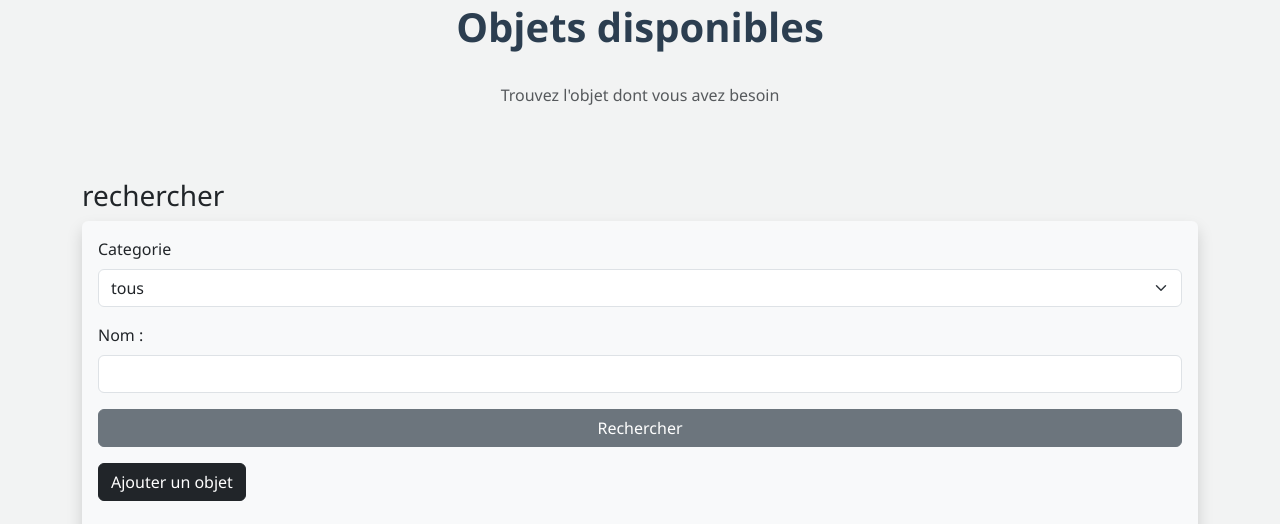
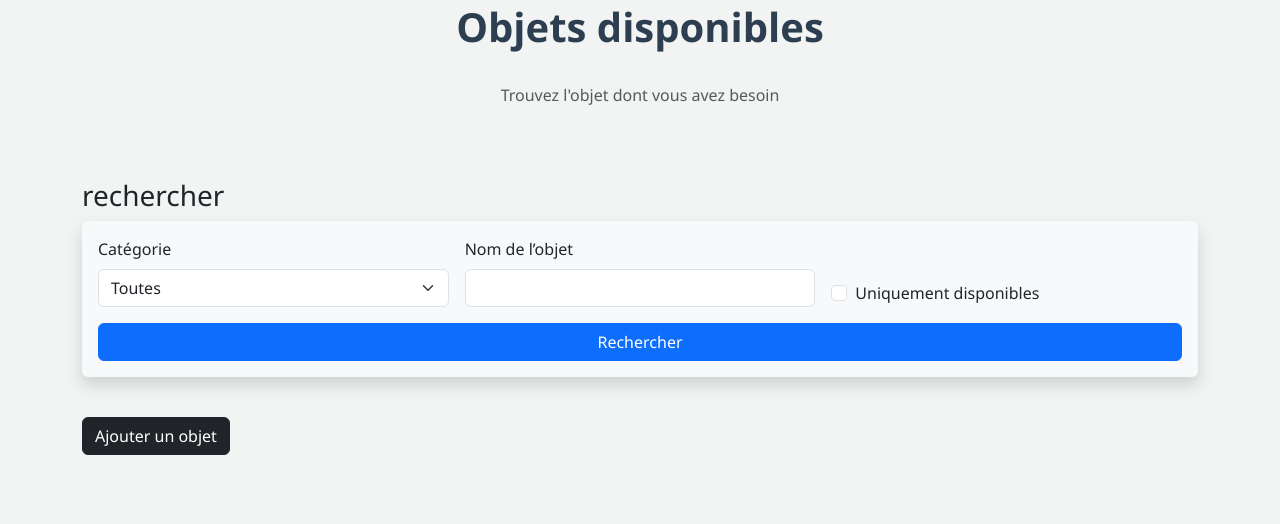
Before and after one commit to Neks95/Projet_final_s2, a PHP site: page /pages/liste.php in a window 1280 px wide. Shown: the part 45-569 px from the top of the page. Run offline with PHP 8.4, Linux system fonts and the light colour scheme; data comes from the database, SQL or seed files in the repository.

Commit message:
v3 partie1 ETU004069

```diff
--- a/inc/fonction.php
+++ b/inc/fonction.php
@@ -51,27 +51,32 @@ function verif($email, $mdp)
 
 }
 
-function afficher0bjet($filtre)
-
+function afficher0bjet($filtre, $nom = '', $dispo = false)
 {
     $objet = [];
-    if ($filtre == 0) {
-        $requete = "SELECT * FROM v_liste_objet";
-        $result = mysqli_query(bdconnect(), $requete);
-        while ($ligne = mysqli_fetch_assoc($result)) {
-            $objet[] = $ligne;
+    $conn = bdconnect();
+    $conditions = "WHERE 1=1";  // base toujours vraie
 
-        }
+    if ($filtre > 0) {
+        $conditions .= " AND id_categorie = " . intval($filtre);
     }
-    else {
-        $requete = "SELECT * FROM v_liste_objet WHERE id_categorie = '%s'";
-        $requete = sprintf($requete,$filtre);
-        $result = mysqli_query(bdconnect(), $requete);
-        while ($ligne = mysqli_fetch_assoc($result)) {
-            $objet[] = $ligne;
 
-        }
+    if (!empty($nom)) {
+        $nom_safe = mysqli_real_escape_string($conn, $nom);
+        $conditions .= " AND nom_objet LIKE '%$nom_safe%'";
     }
+
+    if ($dispo) {
+        $conditions .= " AND date_retour IS NULL";
+    }
+
+    $requete = "SELECT * FROM v_liste_objet $conditions";
+    $result = mysqli_query($conn, $requete);
+
+    while ($ligne = mysqli_fetch_assoc($result)) {
+        $objet[] = $ligne;
+    }
+
     return $objet;
 }
 
@@ -129,4 +134,23 @@ function getEmprunt($id_objet) {
     }
     return $history;
 }
+
+function Emprunter($id_objet, $id_membre, $date_emprunt, $date_retour)
+{
+    $conn = bdconnect();
+    $requete = "INSERT INTO projet_final_emprunt (id_objet, id_membre, date_emprunt, date_retour)
+                VALUES (%d, %d, '%s', '%s')";
+    $requete = sprintf($requete, $id_objet, $id_membre, $date_emprunt, $date_retour);
+    mysqli_query($conn, $requete);
+}
+
+function estDisponible($id_objet)
+{
+    $conn = bdconnect();
+    $requete = "SELECT * FROM projet_final_emprunt WHERE id_objet = %d AND CURDATE() <= date_retour";
+    $requete = sprintf($requete, $id_objet);
+    $result = mysqli_query($conn, $requete);
+    return (mysqli_num_rows($result) == 0); // true si dispo
+}
+
 ?>
--- a/pages/liste.php
+++ b/pages/liste.php
@@ -1,7 +1,10 @@
 <?php
 include("../inc/fonction.php");
 $filtre = isset($_GET['filtre']) ? intval($_GET['filtre']) : 0;
-$resultat = afficher0bjet($filtre);
+$nom = isset($_GET['nom']) ? $_GET['nom'] : '';
+$dispo = isset($_GET['dispo']);
+$resultat = afficher0bjet($filtre, $nom, $dispo);
+
 $cat = getCategorie();
 ?>
 <!DOCTYPE html>
@@ -25,32 +28,34 @@ $cat = getCategorie();
         <br>
         <h3>rechercher</h3>
 
-        <form action="liste.php" method="GET" class="p-3 shadow rounded bg-light">
-            <div class="form-group mb-3">
-                <form action="resultat.php" method="GET" class="p-3 shadow rounded bg-light">
-                    <div class="form-group mb-3">
-                        <label for="departement" class="form-label">Categorie</label>
-                        <select name="departement" id="departement" class="form-select">
-                            <option value="0">tous </option>
+   <form action="liste.php" method="GET" class="p-3 shadow rounded bg-light mb-4">
+    <div class="row g-3">
+        <div class="col-md-4">
+            <label for="filtre" class="form-label">Catégorie</label>
+            <select name="filtre" id="filtre" class="form-select">
+                <option value="0">Toutes</option>
                 <?php foreach ($cat as $c) { ?>
-                        <option value="<?php echo $c['id_categorie'] ?>" <?php echo ($filtre == $c['id_categorie']) ? 'selected' : ''; ?>>
-                        <?php echo $c['nom_categorie'] ?>
+                    <option value="<?= $c['id_categorie'] ?>" <?= ($filtre == $c['id_categorie']) ? 'selected' : '' ?>>
+                        <?= $c['nom_categorie'] ?>
                     </option>
                 <?php } ?>
-
             </select>
         </div>
-
-
-                    <div class="form-group mb-3">
-                        <label for="nom" class="form-label">Nom :</label>
-                        <input type="text" class="form-control" name="nom">
+        <div class="col-md-4">
+            <label for="nom" class="form-label">Nom de l’objet</label>
+            <input type="text" name="nom" id="nom" class="form-control" value="<?= $_GET['nom'] ?? '' ?>">
         </div>
-
-
-                    <button type="submit" class="btn btn-secondary w-100">Rechercher</button>
+        <div class="col-md-4 d-flex align-items-end">
+            <div class="form-check">
+                <input class="form-check-input" type="checkbox" name="dispo" id="dispo" <?= isset($_GET['dispo']) ? 'checked' : '' ?>>
+                <label class="form-check-label" for="dispo">
+                    Uniquement disponibles
+                </label>
+            </div>
+        </div>
+    </div>
+    <button type="submit" class="btn btn-primary mt-3 w-100">Rechercher</button>
 </form>
-
 
 
 
@@ -91,11 +96,11 @@ $cat = getCategorie();
                                 <div class="mt-auto">
                                     <?php if (!empty($res['date_retour'])) { ?>
                                         <span class="badge bg-danger w-100">
-                                            Jusqu'au <?php echo ($res['date_retour']); ?>
+                                            Disponible le <?php echo ($res['date_retour']); ?>
                                         </span>
                                     <?php } else { ?>
-                                        <span class="badge bg-success w-100">
-                                            Disponible
+                                        <span class="badge w-100">
+                                           <button class="btn-secondary"><a href="emprunt.php?id=<?php echo $res['id_objet']; ?>">Emprunter</a></button>
                                         </span>
                                     <?php } ?>
                                 </div>
```
Also changed, not shown: pages/emprunt.php (added, +59 -0 lines), pages/fiche.php (+9 -3 lines). Lines whose indentation alone changed are shown as unchanged.
